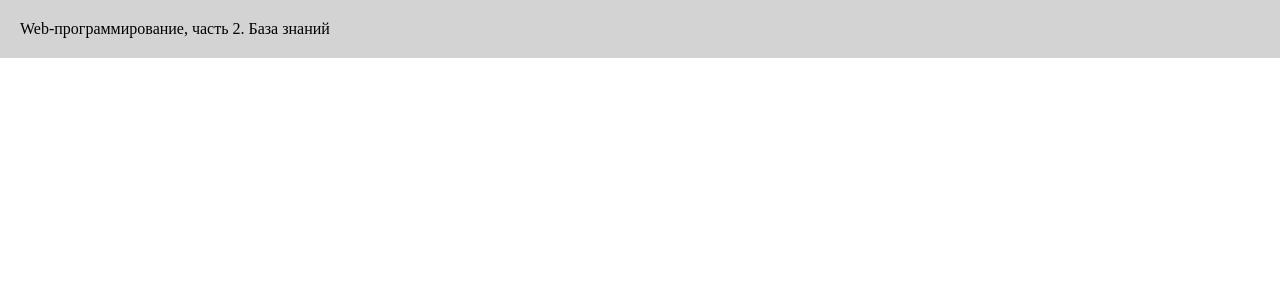
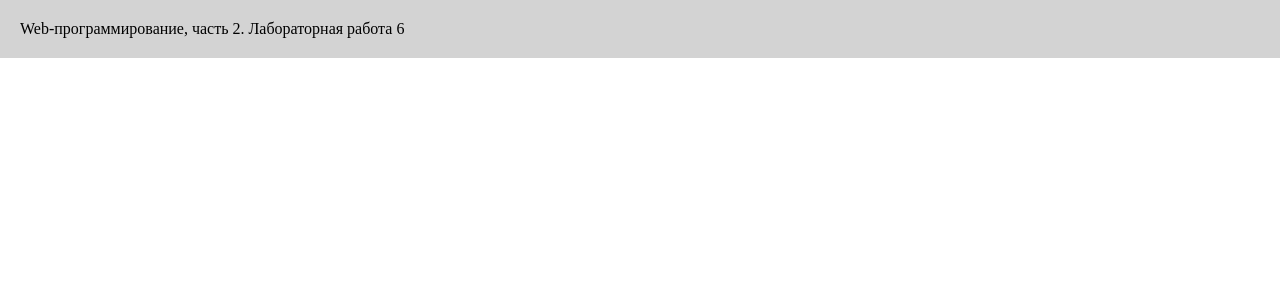
Before and after one commit to Assin0/web-programming-labs-2, a Flask app: page /lab6/ in a window 1280 px wide. Shown: the top 300 px of the page. Run offline with Flask 3, Linux system fonts and the light colour scheme; some libraries are stand-ins or nearby versions.

Commit message:
Правки

```diff
--- a/lab1.py
+++ b/lab1.py
@@ -27,7 +27,9 @@ def menu():
         <li><a href="/lab3" target="_blank">Третья лабораторная</a></li>
         <li><a href="/lab4" target="_blank">Четвертая лабораторная</a></li>
         <li><a href="/lab5" target="_blank">Пятая лабораторная</a></li>
+        <li><a href="/lab6" target="_blank">Шестая лабораторная</a></li>
         <li><a href="/lab7" target="_blank">Седьмая лабораторная</a></li>
+        <li><a href="/lab8" target="_blank">Восьмая лабораторная</a></li>
         <li><a href="/lab9" target="_blank">Девятая лабораторная</a></li>
         </ol>
 
--- a/templates/lab6.html
+++ b/templates/lab6.html
@@ -1,6 +1,9 @@
 {% extends "base.html" %}
 
-{% block lab %}База знаний {% endblock %}
+{% block lab %}Лабораторная работа 6{% endblock %}
+
+{% block script %}
+{% endblock %}
 
 {% block main%}
-{% endblock main%}
+{% endblock%}
```
Also changed, not shown: templates/lab9/index.html (renamed from templates/index.html).
